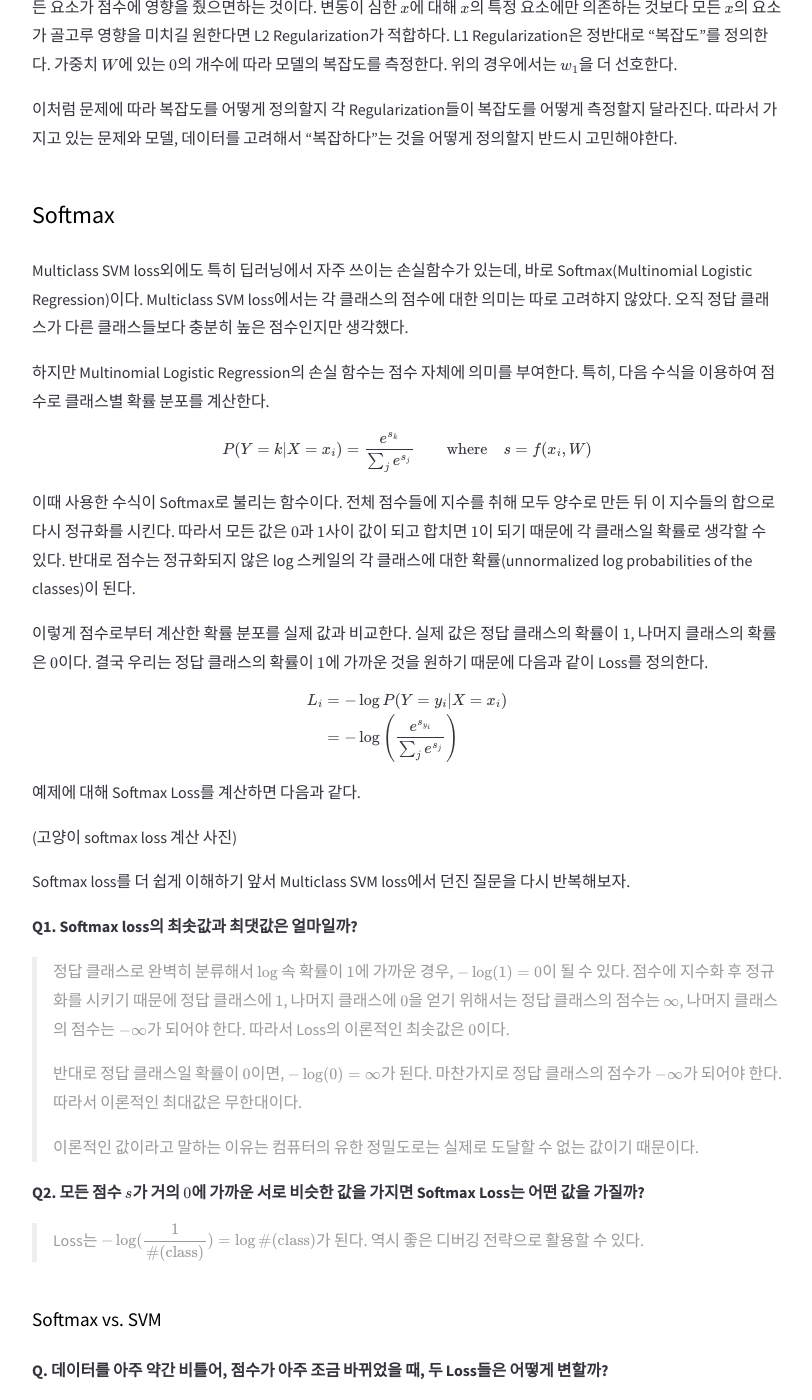
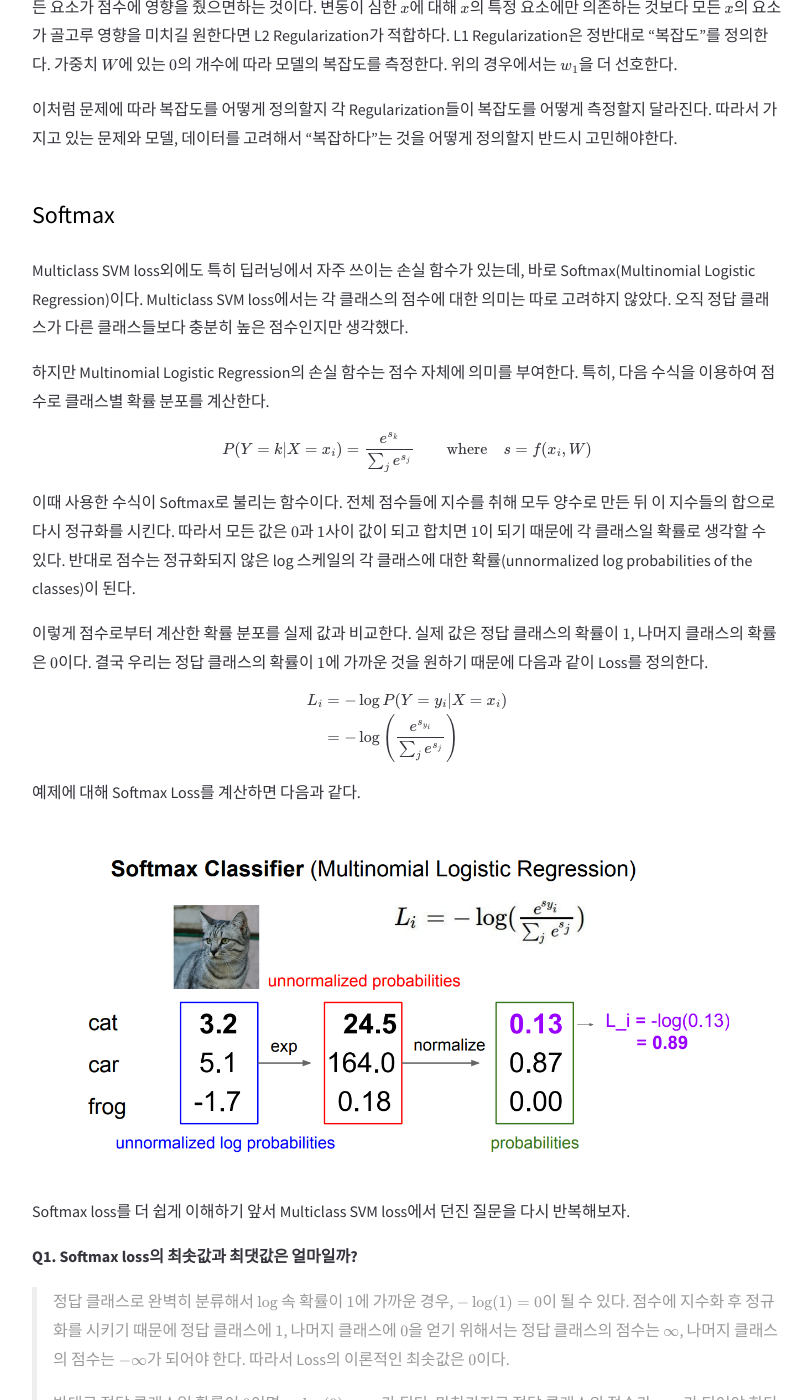
Before and after one commit to gumgood/gumgood.github.io, a Jekyll site: the page built from _posts/2022-09-20-cs231n-3-1.md, in a window 1280 px wide and 1400 px high, scrolled down 5991 px. Shown: the whole window, without its empty margins (233-1045 px from the left). Built offline with Jekyll 4.4.1, drawn with Linux system fonts in a browser that asks for light colours; comment, search, counter and statistics services are not loaded; some of the changed text lies outside the part shown.

Commit message:
Fix: post typo

```diff
--- a/_posts/2022-09-20-cs231n-3-1.md
+++ b/_posts/2022-09-20-cs231n-3-1.md
@@ -24,7 +24,7 @@
 
 10개의 클래스를 가지는 CIFAR-10의 이미지 데이터를 Image Classification하는 상황이라면, 각 이미지가 $x_i$가 될 것이고 정답 클래스($0$에서 $9$사이 정수)가 $y_i$가 될 것이다.
 
-그 다음 손실함수를 $L_i$ 정의한다. 예측 함수 $f$와 정답 클래스 $y_i$를 입력받아 얼마나 나쁘게 예측했는지를 정량화한다. 그리고 최종 손실(Loss)인 $L$은 데이터셋에서 $N$개의 각 데이터에 대한 손실 $L_i$의 평균이 된다. 이는 아주 일반적인 공식이라고 한다.
+그 다음 손실 함수를 $L_i$ 정의한다. 예측 함수 $f$와 정답 클래스 $y_i$를 입력받아 얼마나 나쁘게 예측했는지를 정량화한다. 그리고 최종 손실(Loss)인 $L$은 데이터셋에서 $N$개의 각 데이터에 대한 손실 $L_i$의 평균이 된다. 이는 아주 일반적인 공식이라고 한다.
 
 $$
 L = \dfrac{1}{N} \sum_{i}{L_i(f(x_i, W), y_i)}
@@ -116,7 +116,7 @@
 
 학습 데이터들이 파란 점으로 표시되어 있다. 분류기는 손실 함수를 통해 어떤 곡선을 학습 데이터에 맞춰야한다는 것만 안다. 따라서 모든 학습 데이터를 완벽히 분류하기 위해 그림과 같은 구불구불한 곡선을 만들 것이다. 하지만 초록 점으로 표시되어 있는 테스트 데이터가 들어왔을 때 완전히 틀리게 된다. 의도한 선은 초록색 선이기 때문이다. 즉, 학습 데이터에 fit한게 아닌 테스트 데이터에 대한 성능을 늘 고려해야한다.
 
-이 부분은 기계학습에서 가장 중요한 문제로 이를 해결하는 방법을 통틀어 **Regularization**이라고 한다. 보통 다음과 같이 손실함 수에 "Regularization term"을 하나 추가한다.
+이 부분은 기계학습에서 가장 중요한 문제로 이를 해결하는 방법을 통틀어 **Regularization**이라고 한다. 보통 다음과 같이 손실 함수에 "Regularization term"을 하나 추가한다.
 
 $$
 \begin{array}{cc} L(W) =  \underbrace{\dfrac{1}{N} \sum^{N}_{i=1} L_i(f(x_i, W), y_i)}_{\mathsf{Data Loss}}
@@ -172,7 +172,7 @@
 
 ## Softmax
 
-Multiclass SVM loss외에도 특히 딥러닝에서 자주 쓰이는 손실함수가 있는데, 바로 Softmax(Multinomial Logistic Regression)이다. Multiclass SVM loss에서는 각 클래스의 점수에 대한 의미는 따로 고려햐지 않았다. 오직 정답 클래스가 다른 클래스들보다 충분히 높은 점수인지만 생각했다.
+Multiclass SVM loss외에도 특히 딥러닝에서 자주 쓰이는 손실 함수가 있는데, 바로 Softmax(Multinomial Logistic Regression)이다. Multiclass SVM loss에서는 각 클래스의 점수에 대한 의미는 따로 고려햐지 않았다. 오직 정답 클래스가 다른 클래스들보다 충분히 높은 점수인지만 생각했다.
 
 하지만 Multinomial Logistic Regression의 손실 함수는 점수 자체에 의미를 부여한다. 특히, 다음 수식을 이용하여 점수로 클래스별 확률 분포를 계산한다.
 
@@ -193,7 +193,8 @@
 
 예제에 대해 Softmax Loss를 계산하면 다음과 같다.
 
-(고양이 softmax loss 계산 사진)
+![](../assets/image/2022-09-20-cs231n-3-1/image5.png)
+
 
 Softmax loss를 더 쉽게 이해하기 앞서 Multiclass SVM loss에서 던진 질문을 다시 반복해보자.
 
@@ -222,4 +223,4 @@
 
 ---
 
-손실 함수를 공식화해보고 Image Classification에 적합한 몇 가지 손실 함수에 대해 배웠다. 또한 모델의 "복잡함"을 통제하기 위해 손실 함수에 Regularization 항을 추가했다. 이제 이 손실함수를 최소가 되게 하는 가중치 행렬이자 파라미터인 행렬 $W$를 구하기 위해 최적화(Optimization)에 대해 배워보도록 하자.
+손실 함수를 공식화해보고 Image Classification에 적합한 몇 가지 손실 함수에 대해 배웠다. 또한 모델의 "복잡함"을 통제하기 위해 손실 함수에 Regularization 항을 추가했다. 이제 이 손실 함수를 최소가 되게 하는 가중치 행렬이자 파라미터인 행렬 $W$를 구하기 위해 최적화(Optimization)에 대해 배워보도록 하자.
```
Also changed, not shown: other parts of _posts/2022-09-20-cs231n-3-1.md (+1 -1 lines), _posts/2019-12-02-ioi-2011.md (+1 -1 lines), _posts/2022-09-18-cs231n-2-1.md (+1 -1 lines), assets/image/2022-09-20-cs231n-3-1/image5.png (added).
